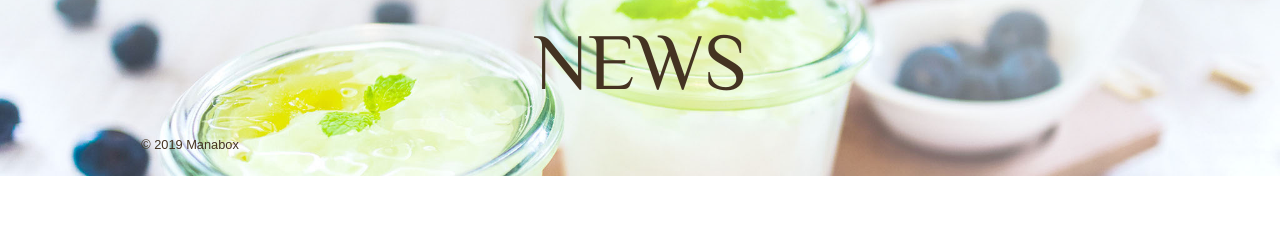
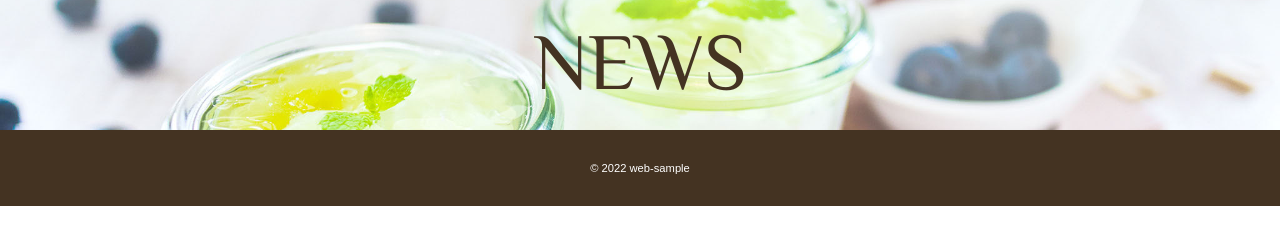
Before and after one commit to Nfnat0/web-sample, a plain HTML site: page WCBCafe/news.html in a window 1280 px wide. Shown: the part 94-338 px from the top of the page. Drawn offline with Linux system fonts and the light colour scheme; some packages are replaced by stand-ins of ours.

Commit message:
フッターを作成

```diff
--- a/WCBCafe/css/style.css
+++ b/WCBCafe/css/style.css
@@ -119,3 +119,16 @@ img {
 #news .page-title {
     text-align: center;
 }
+
+/* フッター
+----------------------- */
+footer {
+    background: #432;
+    text-align: center;
+    padding: 26px 0;
+}
+
+footer p {
+    color: #fff;
+    font-size: 0.875rem;
+}
--- a/WCBCafe/news.html
+++ b/WCBCafe/news.html
@@ -31,7 +31,7 @@
 
         <footer>
             <div class="wrapper">
-                <p><small>&copy; 2019 Manabox</small></p>
+                <p><small>&copy; 2022 web-sample</small></p>
             </div>
         </footer>
     </div>
```
